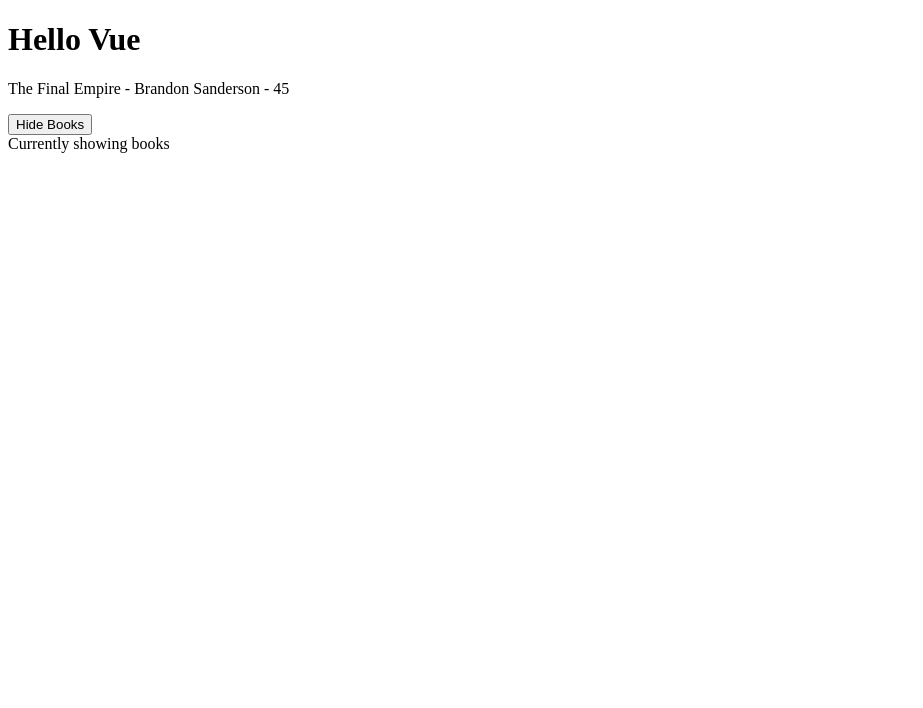
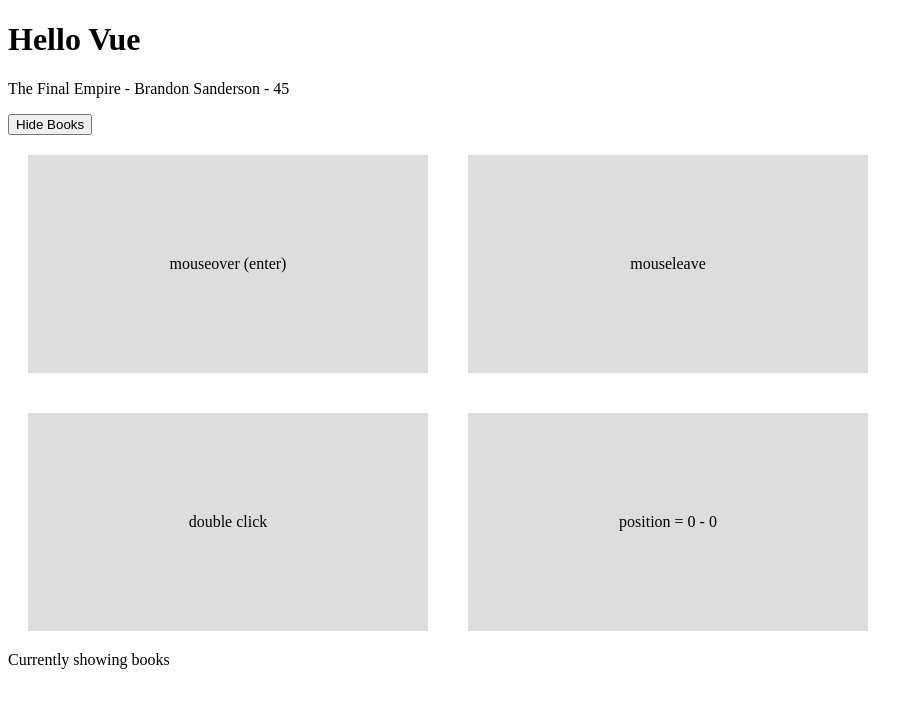
Before and after one commit to Shercosta/vue-net-ninja, a plain HTML site: page index.html in a window 1280 px wide. Shown: the whole page, without its empty margins (0-923 px from the left). Drawn offline with nearby package versions, Linux system fonts and the light colour scheme.

Commit message:
feat: mouseevent

```diff
--- a/app.js
+++ b/app.js
@@ -7,12 +7,24 @@ const app = Vue.createApp({
       title: "The Final Empire",
       author: "Brandon Sanderson",
       age: 45,
+      x: 0,
+      y: 0,
     };
   },
   methods: {
     toggleShowBooks() {
       this.showBooks = !this.showBooks;
     },
+    handleEvent(e, data) {
+      console.log(e, e.type);
+      if (data) {
+        console.log(data);
+      }
+    },
+    handleMousemove(e) {
+      this.x = e.offsetX;
+      this.y = e.offsetY;
+    },
   },
 });
 
--- a/index.html
+++ b/index.html
@@ -5,6 +5,17 @@
     <meta name="viewport" content="width=device-width, initial-scale=1.0" />
     <title>Document</title>
     <script src="https://unpkg.com/vue@3/dist/vue.global.js"></script>
+
+    <style>
+      .box {
+        padding: 100px 0;
+        width: 400px;
+        text-align: center;
+        background: #ddd;
+        margin: 20px;
+        display: inline-block;
+      }
+    </style>
   </head>
   <body>
     <h1>Hello Vue</h1>
@@ -18,6 +29,18 @@
         <span v-else>Show Books</span>
       </button>
 
+      <br />
+      <!-- Mouse Events -->
+
+      <div class="box" @mouseover="handleEvent($event, 5)">
+        mouseover (enter)
+      </div>
+      <div class="box" @mouseleave="handleEvent">mouseleave</div>
+      <div class="box" @dblclick="handleEvent">double click</div>
+      <div class="box" @mousemove="handleMousemove">
+        position = {{x}} - {{y}}
+      </div>
+
       <div v-show="showBooks">Currently showing books</div>
     </div>
     <script src="app.js"></script>
```
